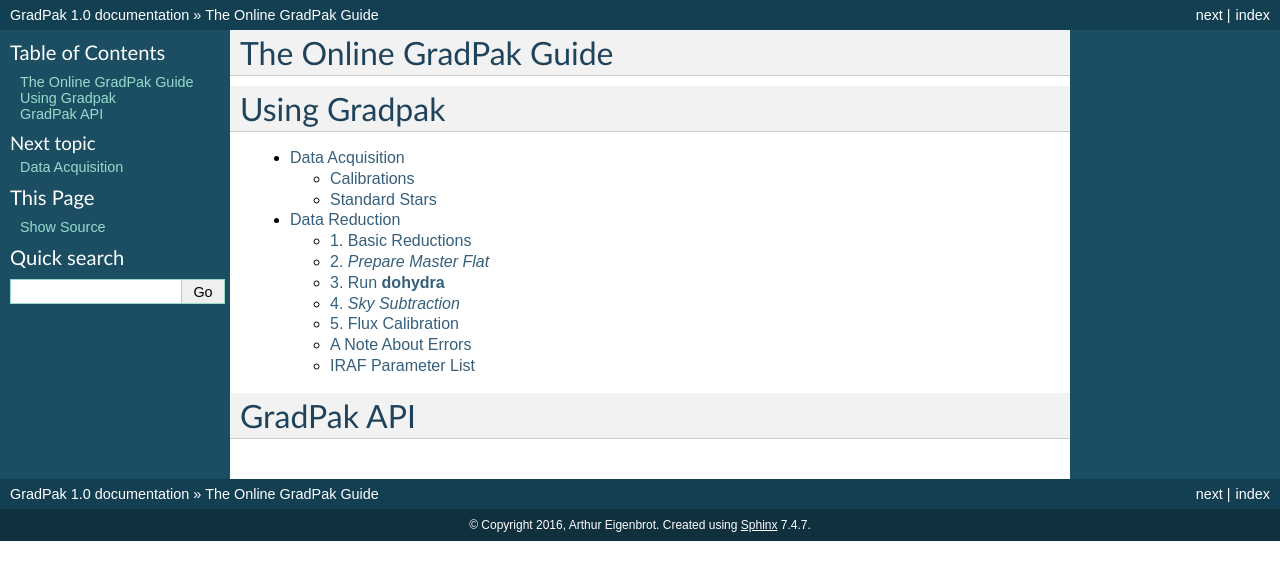
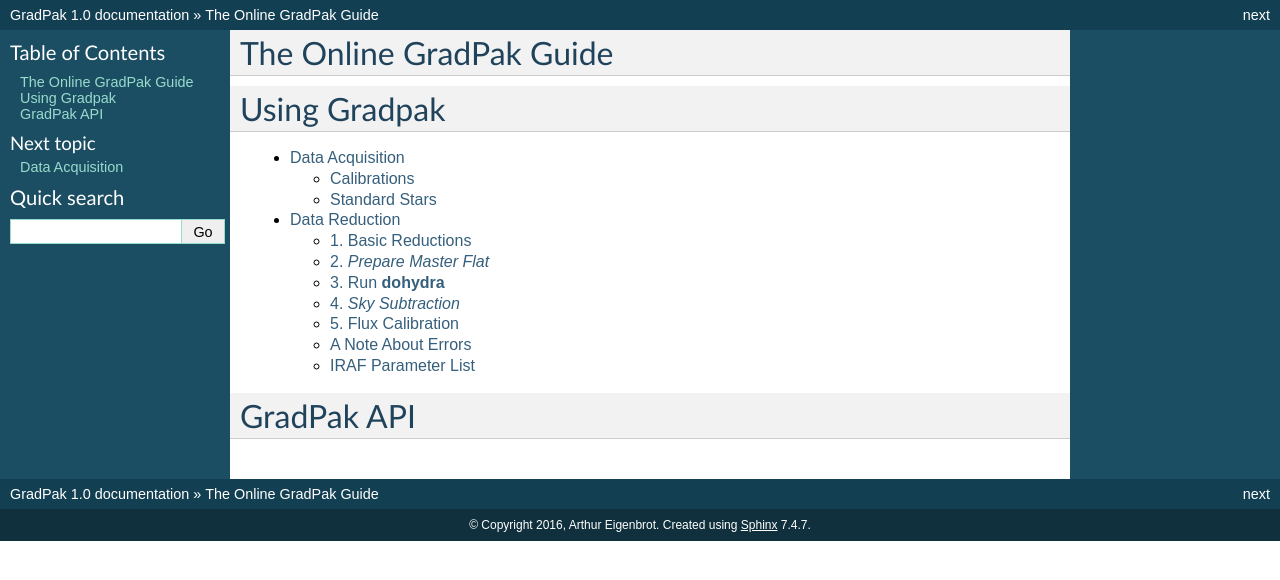
Before and after one commit to Knights-Templars/GradPak, a Sphinx documentation site: the page built from docs/source/index.rst, in a window 1280 px wide. Shown: the top 580 px of the page. Built offline with Sphinx 7.4.7, drawn with Linux system fonts in a browser that asks for light colours.

Commit message:
A few minor changes to the configuration file

```diff
--- a/docs/source/conf.py
+++ b/docs/source/conf.py
@@ -74,7 +74,7 @@
 # non-false value, then it is used:
 #today = ''
 # Else, today_fmt is used as the format for a strftime call.
-#today_fmt = '%B %d, %Y'
+today_fmt = '%B %d, %Y'
 
 # List of patterns, relative to source directory, that match files and
 # directories to ignore when looking for source files.
@@ -151,7 +151,7 @@
 # If not None, a 'Last updated on:' timestamp is inserted at every page
 # bottom, using the given strftime format.
 # The empty string is equivalent to '%b %d, %Y'.
-#html_last_updated_fmt = None
+html_last_updated_fmt = None
 
 # If true, SmartyPants will be used to convert quotes and dashes to
 # typographically correct entities.
@@ -165,16 +165,16 @@
 #html_additional_pages = {}
 
 # If false, no module index is generated.
-#html_domain_indices = True
+html_domain_indices = False
 
 # If false, no index is generated.
-#html_use_index = True
+html_use_index = False
 
 # If true, the index is split into individual pages for each letter.
 #html_split_index = False
 
 # If true, links to the reST sources are added to the pages.
-#html_show_sourcelink = True
+html_show_sourcelink = False
 
 # If true, "Created using Sphinx" is shown in the HTML footer. Default is True.
 #html_show_sphinx = True
```
